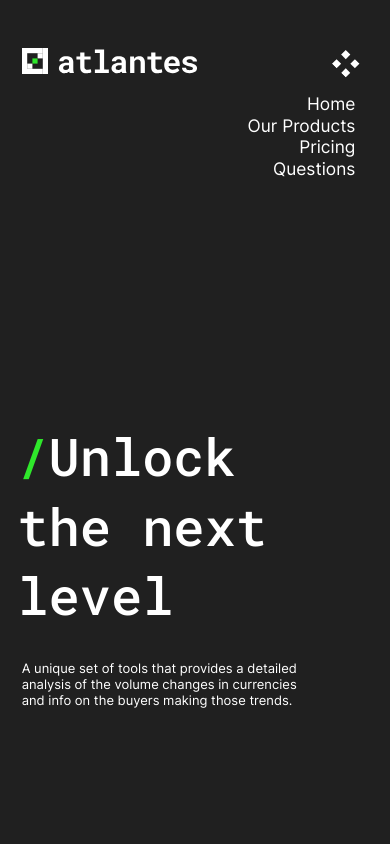
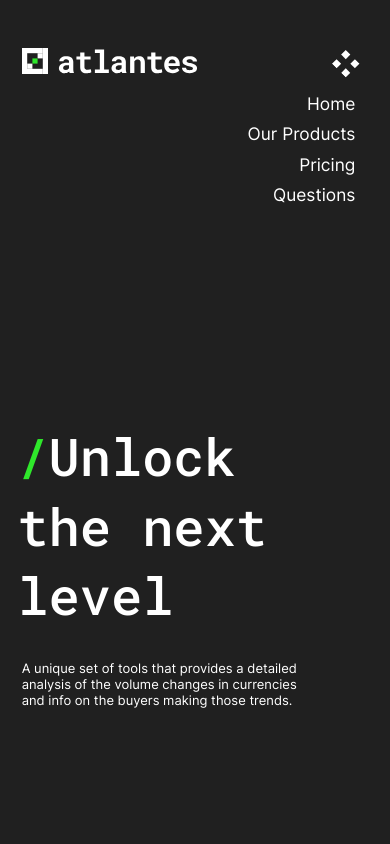
Before and after one commit to nigel-riss/trade-tracker-landing, a Next.js app: page / in a window 390 px wide. Both pictures are taken after a click on the icon 345 px from the left and 63 px from the top of the page. Shown: the top 844 px of the page. Built offline with nearby package versions, Linux system fonts and the light colour scheme.

Commit message:
feat: add mobile menu animations

```diff
--- a/src/components/MainMenu.tsx
+++ b/src/components/MainMenu.tsx
@@ -23,7 +23,7 @@ export default function MainMenu() {
         onClick={() => setIsOpen(!isOpen)}
       />
       <ul className={styles.list}>
-        {menu.map((item: MenuItem) => {
+        {menu.map((item: MenuItem, i: number) => {
           const {
             id,
             title,
@@ -34,6 +34,7 @@ export default function MainMenu() {
             <li
               key={id}
               className={styles.item}
+              style={{ ['--index' as any]: `${i + 1}` }}
             >
               <Link
                 className={styles.link}
--- a/src/styles/MainMenu.module.scss
+++ b/src/styles/MainMenu.module.scss
@@ -17,14 +17,14 @@
 
   // visual
   fill: rgb(var(--white));
-  transition: all 0.25s ease-out;
+  transition: all 0.5s ease-out;
 }
 
 .list {
   // positioning
   position: absolute;
   right: 0;
-  top: -6rem;
+  top: 2.3rem;
 
   // box model
   display: flex;
@@ -36,13 +36,22 @@
 
   // visual
   list-style: none;
-  opacity: 0;
-  transition: all 0.25s ease-out;
 }
 
 .item {
+  // positioning
+  transform: translateX(10rem);
+
+  // box model
+  margin-bottom: 0.5rem;
+
   // typography
   text-align: right;
+
+  // visual
+  opacity: 0;
+  transition: all 0.125s ease-out;
+  transition-delay: calc(var(--index) * 0.1s);
 }
 
 .link {
@@ -54,10 +63,13 @@
 
 .isOpen {
   .list {
+    // visual
+    // opacity: 1;
+  }
+
+  .item {
     // positioning
-    top: 2.3rem;
-
-    // box model
+    transform: translateX(0);
 
     // visual
     opacity: 1;
```
